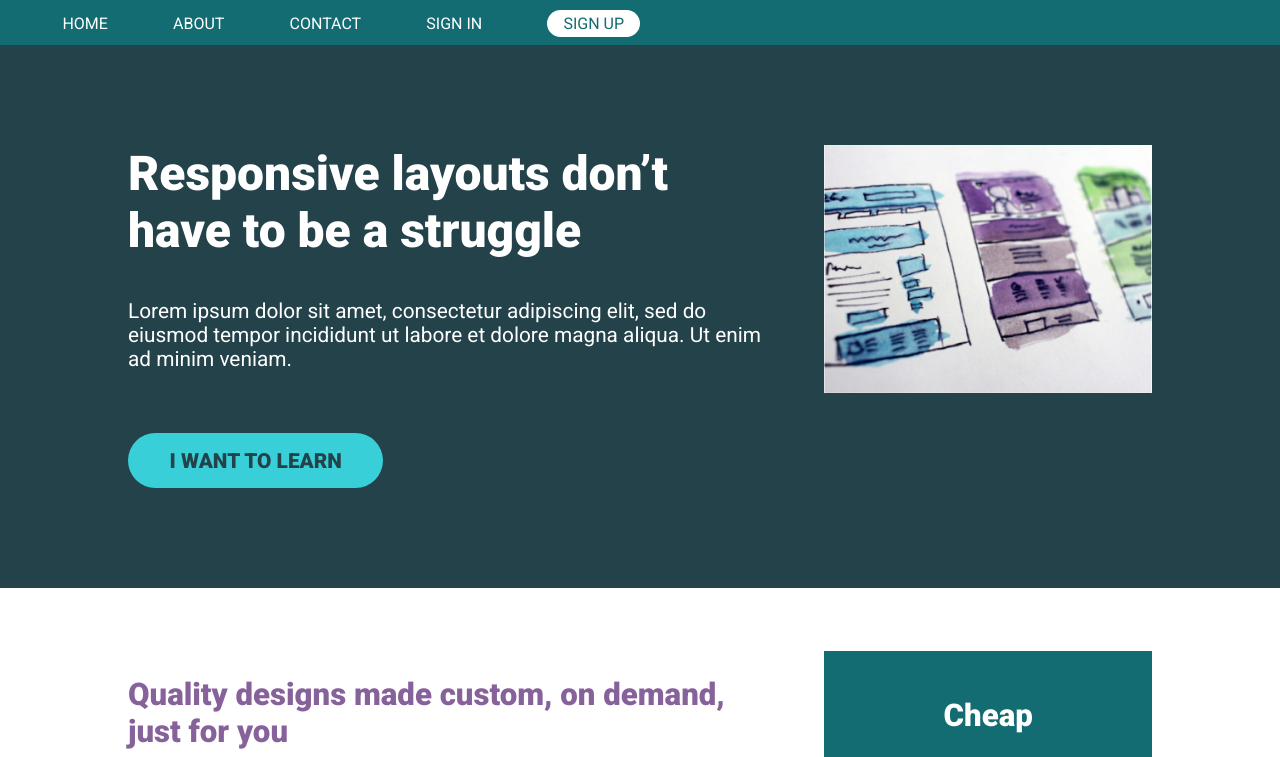
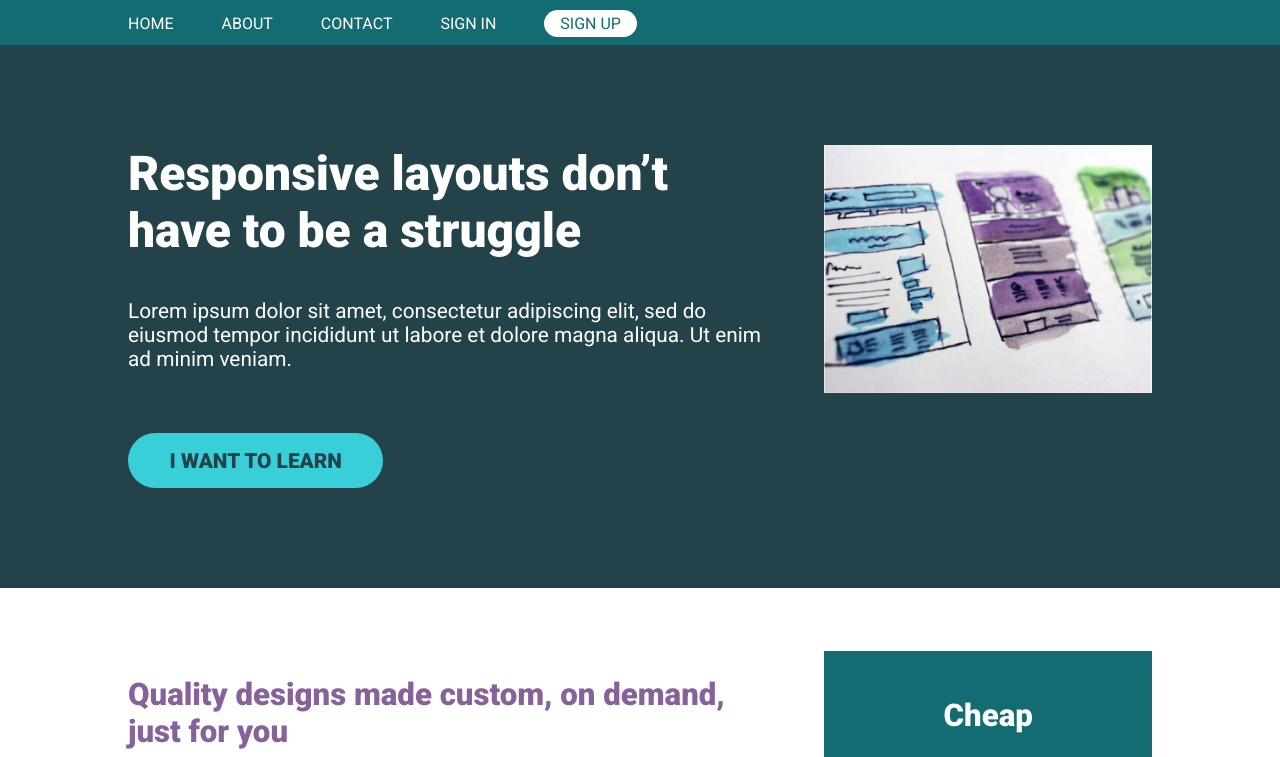
Before and after one commit to YTyler/responsive-layouts-practice-KP, a plain HTML site: page flexbox challenge3/index.html in a window 1280 px wide. Shown: the top 757 px of the page. Drawn offline with Linux system fonts and the light colour scheme.

Commit message:
fix with KP solution

```diff
--- a/flexbox challenge3/index.html
+++ b/flexbox challenge3/index.html
@@ -9,8 +9,9 @@
 </head>
 <body>
     <header>
+        <div class="container">
             <nav class="nav">
-            <ul class="nav__list row">
+                <ul class="nav__list">
                     <li class="nav__item"><a href="#" class="nav__link">Home</a></li>
                     <li class="nav__item"><a href="#" class="nav__link">About</a></li>
                     <li class="nav__item"><a href="#" class="nav__link">Contact</a></li>
@@ -18,6 +19,7 @@
                     <li class="nav__item"><a href="#" class="nav__link nav__link--button">Sign up</a></li>
                 </ul>
             </nav>
+        </div>
     </header>
 
     <section class="hero">
--- a/flexbox challenge3/style.css
+++ b/flexbox challenge3/style.css
@@ -77,8 +77,7 @@
     margin: 0;
     padding: 0;
     list-style: none;
-    width: 50%;
-    padding-left: 3em;
+    display: flex;
 }
 
 .nav__link {
@@ -86,6 +85,7 @@
     text-decoration: none;
     text-transform: uppercase;
     font-size: 1rem;
+    margin-right: 3em;
 }
 
 
```
Lines whose indentation alone changed are shown as unchanged.
